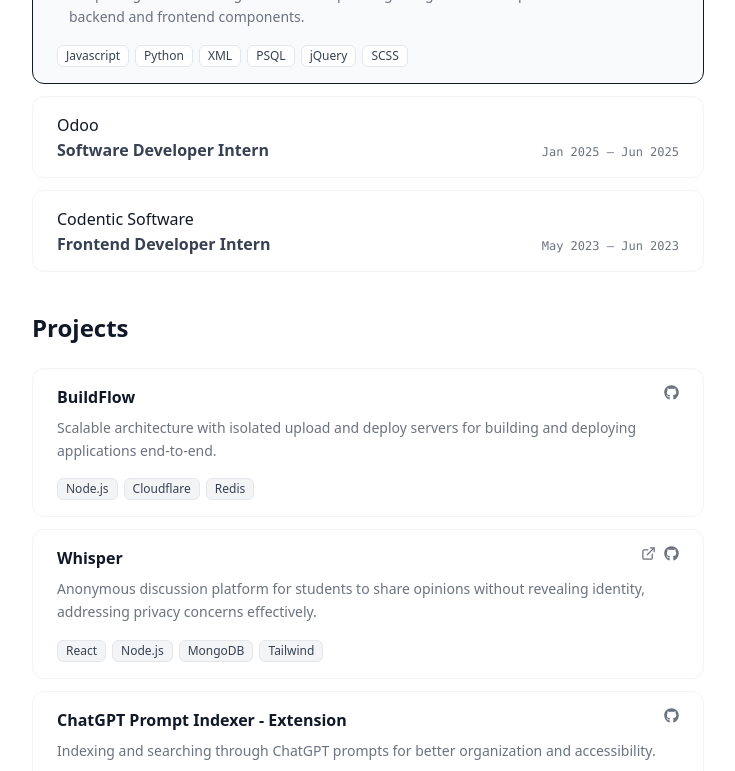
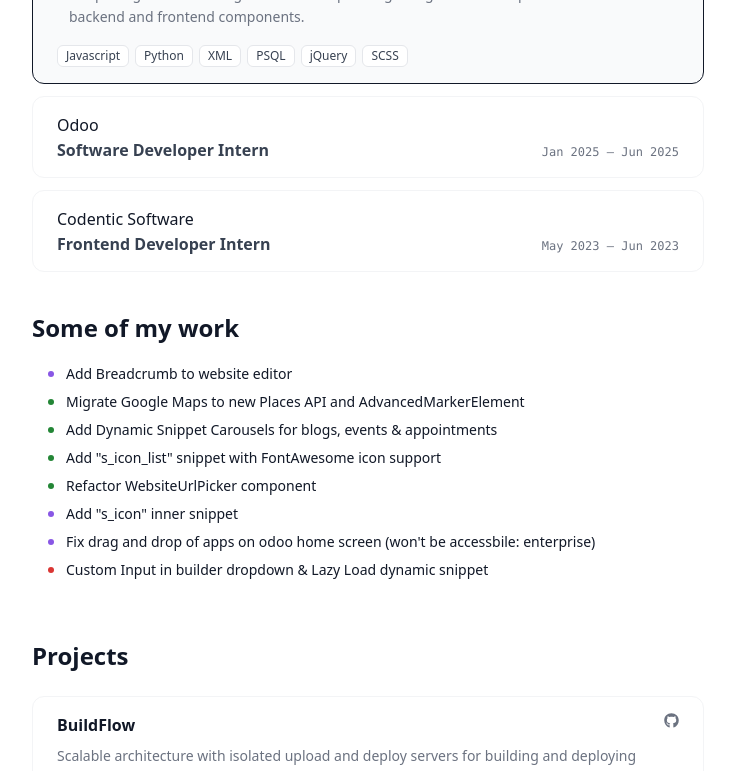
Before and after one commit to rushil-b-patel/dev, a React (Vite) app: page / in a window 1280 px wide. Shown: the part 726-1497 px from the top of the page, without its empty margins (272-1007 px from the left). Built offline with nearby package versions, Linux system fonts and the light colour scheme.

Commit message:
[IMP] add work section of some prs

```diff
--- a/src/App.jsx
+++ b/src/App.jsx
@@ -4,6 +4,7 @@
 import Experience from "./pages/Experience";
 import Intro from "./pages/Intro";
 import Projects from "./pages/Projects";
+import Work from "./pages/Work";
 
 export default function App() {
   return (
@@ -13,6 +14,7 @@
         <Intro />
         <Skills />
         <Experience />
+        <Work />
         <Projects />
         <Quote />
       </div>
--- /dev/null
+++ b/src/pages/Work.jsx
@@ -0,0 +1,85 @@
+const prs = [
+  {
+    title: "Add Breadcrumb to website editor",
+    repo: "odoo/odoo",
+    url: "https://github.com/odoo/odoo/pull/224247",
+    status: "merged",
+  },
+  {
+    title: "Migrate Google Maps to new Places API and AdvancedMarkerElement",
+    repo: "odoo/odoo",
+    url: "https://github.com/odoo/odoo/pull/242765",
+    status: "open",
+  },
+  {
+    title: "Add Dynamic Snippet Carousels for blogs, events & appointments",
+    repo: "odoo/odoo",
+    url: "https://github.com/odoo/odoo/pull/238099",
+    status: "open",
+  },
+  {
+    title: "Add \"s_icon_list\" snippet with FontAwesome icon support",
+    repo: "odoo/odoo",
+    url: "https://github.com/odoo/odoo/pull/225823",
+    status: "open",
+  },
+  {
+    title: "Refactor WebsiteUrlPicker component",
+    repo: "odoo/odoo",
+    url: "https://github.com/odoo/odoo/pull/226324",
+    status: "open",
+  },
+  {
+    title: "Add \"s_icon\" inner snippet",
+    repo: "odoo/odoo",
+    url: "https://github.com/odoo/odoo/pull/214112",
+    status: "merged",
+  },
+  {
+    title: "Fix drag and drop of apps on odoo home screen (won't be accessbile: enterprise)",
+    repo: "odoo/enterprise",
+    url: "https://github.com/odoo/enterprise/pull/82752",
+    status: "merged",
+  },
+  {
+    title: "Custom Input in builder dropdown & Lazy Load dynamic snippet",
+    repo: "odoo/odoo",
+    url: "https://github.com/odoo/odoo/pull/215388",
+    status: "closed",
+  },
+];
+
+const statusDot = {
+  merged: "#8957e5",
+  open: "#238636",
+  closed: "#da3633",
+};
+
+export default function Work() {
+  return (
+    <section id="Work" className="mt-10">
+      <h2 className="text-2xl font-bold">Some of my work</h2>
+      <div className="flex flex-col p-4">
+        {prs.map((pr, index) => (
+          <a
+            key={index}
+            href={pr.url}
+            target="_blank"
+            rel="noopener noreferrer"
+            className="group flex items-center justify-between py-1 transition-all duration-200"
+          >
+            <div className="flex items-center gap-3">
+              <span style={{ backgroundColor: statusDot[pr.status] }} className="w-1.5 h-1.5 rounded-full shrink-0" />
+              <span className="text-sm font-medium text-app-primary truncate group-hover:text-app-secondary transition-colors duration-200">
+                {pr.title}
+              </span>
+            </div>
+            <span className="text-xs font-mono text-app-muted opacity-0 group-hover:opacity-100 transition-opacity duration-200 shrink-0">
+                {pr.repo}
+            </span>
+          </a>
+        ))}
+      </div>
+    </section>
+  );
+}
```
